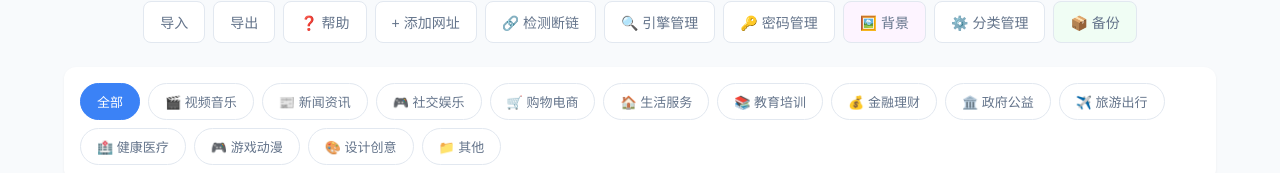
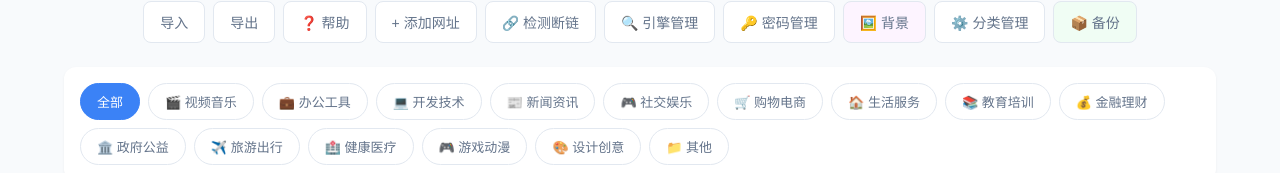
Before and after one commit to zhixiaotx/easy-web-tab, a Vue app: page / in a window 1280 px wide. Shown: the part 135-308 px from the top of the page. Built offline with nearby package versions, Linux system fonts and the light colour scheme; no server answers.

Commit message:
refactor: simplify DEFAULT_CATEGORIES to video only, add LEGACY_CATEGORIES migration
- Reduce built-in categories to just 'video' (others become user-customizable)
- Add LEGACY_CATEGORIES (office, tech) merge-on-load migration for existing users

```diff
--- a/src/stores/categories.ts
+++ b/src/stores/categories.ts
@@ -7,6 +7,8 @@ const STORAGE_KEY = 'user-categories'
 
 // 需要迁移到自定义分类的原预定义分类
 const LEGACY_CATEGORIES: Category[] = [
+  { id: 'office', name: '办公工具', icon: '💼', isBuiltIn: false, sort: 1 },
+  { id: 'tech', name: '开发技术', icon: '💻', isBuiltIn: false, sort: 2 },
   { id: 'news', name: '新闻资讯', icon: '📰', isBuiltIn: false, sort: 4 },
   { id: 'social', name: '社交娱乐', icon: '🎮', isBuiltIn: false, sort: 5 },
   { id: 'shopping', name: '购物电商', icon: '🛒', isBuiltIn: false, sort: 6 },
@@ -27,11 +29,19 @@ export const useCategoriesStore = defineStore('categories', () => {
     JSON.parse(localStorage.getItem(STORAGE_KEY) || '[]')
   )
 
-  // Migration: if no custom categories exist, initialize with legacy ones
+  // Migration: ensure legacy categories exist for all users
   if (customCategories.value.length === 0) {
+    // 首次使用：用所有遗留分类初始化
     customCategories.value = [...LEGACY_CATEGORIES]
-    saveCustomCategories()
+  } else {
+    // 已有用户：合并缺失的遗留分类
+    const existingIds = new Set(customCategories.value.map(c => c.id))
+    const missing = LEGACY_CATEGORIES.filter(c => !existingIds.has(c.id))
+    if (missing.length > 0) {
+      customCategories.value.push(...missing)
+    }
   }
+  saveCustomCategories()
 
   // Persist to localStorage
   function saveCustomCategories() {
```
